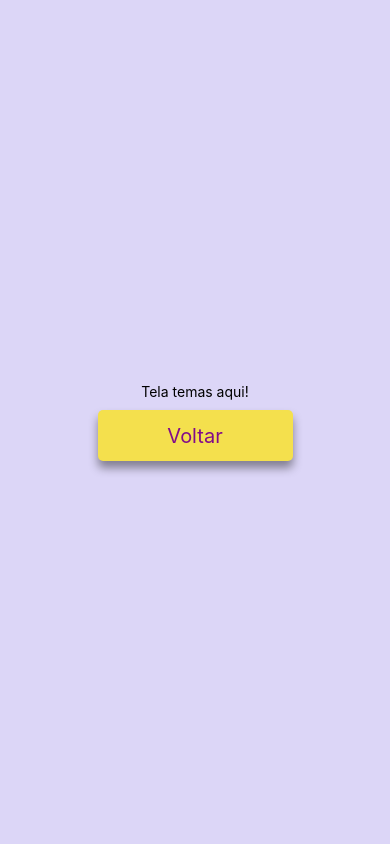
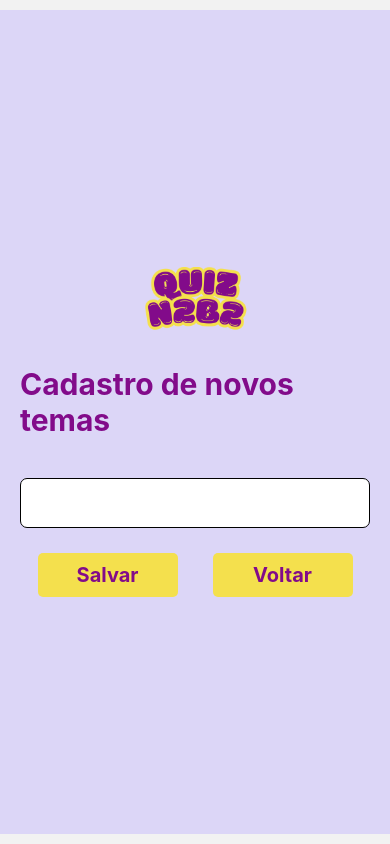
Before and after one commit to slluizaa/Quiz-n2b2, a React Native app in the folder quiz/: screen /temas in a window 390 px wide. Built offline with nearby package versions, Linux system fonts and the light colour scheme.

Commit message:
Telas
-criação das telas de cadastro de perguntas
-criação dos cadastros de temas

```diff
--- a/quiz/telas/Home/index.js
+++ b/quiz/telas/Home/index.js
@@ -57,6 +57,7 @@ const styles = StyleSheet.create({
   textoBotao:{
     color:'#820B8A',
     fontSize:20,
+    fontWeight: 'bold'
   },
   botaoCadastroPergunta:{
     backgroundColor: '#F4E04D',
--- a/quiz/telas/cadastro/index.js
+++ b/quiz/telas/cadastro/index.js
@@ -1,5 +1,5 @@
 import { StatusBar } from 'expo-status-bar';
-import { StyleSheet, Text, View, Image ,TouchableOpacity, TextInput} from 'react-native';
+import { StyleSheet, Text, View, Image ,TouchableOpacity, TextInput, ScrollView} from 'react-native';
 import DropDownPicker from 'react-native-dropdown-picker';
 import { useState, useEffect } from 'react';
 import logo from '../../assets/logo.png';
@@ -10,7 +10,11 @@ export default function Cadastro({navigation}) {
 
   const [tema, setTema] = useState("");
   const [pergunta, setPergunta] = useState("")
-  const [alternativa, setAlternativa] = useState("")
+  const [alternativa1, setAlternativa1] = useState("")
+  const [alternativa2, setAlternativa2] = useState("")
+  const [alternativa3, setAlternativa3] = useState("")
+  const [alternativa4, setAlternativa4] = useState("")
+
 
   //variaveis dropdown
   const [open, setOpen] = useState(false);
@@ -29,10 +33,10 @@ export default function Cadastro({navigation}) {
 
   return (
     <View style={styles.container}>
-      <Image source={logo} style={styles.logo}/>
-      <Text style={styles.titulo}>Cadastro de Perguntas</Text>
 
           <View style={styles.containerForm}>
+          <Text style={styles.titulo}>Cadastro de Perguntas</Text>
+          <Text style={styles.label}>Selecione o tema</Text>
           <DropDownPicker
           open={open}
           value={value}
@@ -45,27 +49,37 @@ export default function Cadastro({navigation}) {
             color:'#820B8A'
           }}
           />
+        <Text style={styles.label}>Pergunta:</Text>
         <TextInput
-          keyboardType="decimal-pad"
-          placeholder="Código"
+         onChangeText={(texto) => setPergunta(texto)}
+          value={pergunta}
           style={styles.campo}
         />
+        <Text style={styles.label}>1º alternativa:</Text>
         <TextInput
-          onChangeText={(text) => setNome(text)}
-          placeholder="Nome"
+          onChangeText={(text) => setAlternativa1(text)}
+          value={alternativa1}
           style={styles.campo}
         />
+        <Text style={styles.label}>2º alternativa:</Text>
         <TextInput
-          onChangeText={(text) => setEmail(text)}
-          placeholder="Email"
+          onChangeText={(text) => setAlternativa2(text)}
+          value={alternativa2}
           style={styles.campo}
         />
+        <Text style={styles.label}>3º alternativa:</Text>
         <TextInput
-          onChangeText={(text) => setEmail(text)}
-          placeholder="Email"
+          onChangeText={(text) => setAlternativa3(text)}
+          value={alternativa3}
           style={styles.campo}
         />
-
+        <Text style={styles.label}>4º alternativa:</Text>
+        <TextInput
+          onChangeText={(text) => setAlternativa4(text)}
+          value={alternativa4}
+          style={styles.campo}
+        />
+        <Text style={styles.label}>Selecione a alternativa correta</Text>
         <DropDownPicker
           open={openAcerto}
           value={valueAcerto}
@@ -78,7 +92,7 @@ export default function Cadastro({navigation}) {
             color:'#820B8A'
           }}
           containerStyle={{
-            marginTop: 15,
+            marginTop: 5
           }}
         />
 
@@ -87,8 +101,8 @@ export default function Cadastro({navigation}) {
           <Text style={styles.textoBotao}>Salvar</Text>
         </TouchableOpacity>
 
-        <TouchableOpacity style={styles.botao} >
-          <Text style={styles.textoBotao}>Apagar Tudo</Text>
+        <TouchableOpacity style={styles.botao} onPress={() => navigation.navigate('Home')} >
+          <Text style={styles.textoBotao}> Voltar </Text>
         </TouchableOpacity>
         </View>
       </View>
@@ -113,14 +127,25 @@ const styles = StyleSheet.create({
     width:'50%',
     height:'10%',
     marginVertical:20,
+    alignContent:'center'
   },
   containerForm: {
+    flex:1,
     width: '100%',
   },
   titulo: {
     fontSize: 30,
-    marginBottom: 30,
     color:'#820B8A',
+    fontWeight: 'bold',
+    alignSelf:'center',
+    marginBottom:10,
+    marginTop:40
+  },
+  label:{
+    marginTop:7,
+    fontSize:18,
+    color:'#820B8A',
+    fontWeight: 'bold'
   },
   campo: {
     width: '100%',
@@ -131,7 +156,7 @@ const styles = StyleSheet.create({
     borderWidth: 1,
     borderRadius: 7,
     padding: 10,
-    marginTop: 10,
+    marginBottom:10
   },
   botao: {
     backgroundColor: '#F4E04D',
@@ -148,34 +173,18 @@ const styles = StyleSheet.create({
     justifyContent:'space-around',
     borderRadius: 10,
     marginTop: 10,
+    marginBottom:20
   },
   textoBotao: {
     color: '#820B8A',
     fontSize: 20,
+    fontWeight: 'bold'
   },
   listausuarios: {
     width: '100%',
     marginTop: 20,
   },
-  usuario: {
-    marginBottom: 10,
-    padding: 10,
-    backgroundColor: '#f0f0f0',
-    borderRadius: 5,
-  },
-  listaNome: {
-    fontSize: 18,
-    fontWeight: 'bold',
-  },
-  listaTelefone: {
-    fontSize: 16,
-  },
-  dadosBotoesAcao: {
-    flexDirection: 'row',
-    justifyContent: 'space-between',
-    marginTop: 10,
-  },
-  dropdown:{
+    dropdown:{
     backgroundColor: "black"
   }
 });
--- a/quiz/telas/cadastro/temas.js
+++ b/quiz/telas/cadastro/temas.js
@@ -1,17 +1,37 @@
 import { StatusBar } from 'expo-status-bar';
-import { StyleSheet, Text, View, Image ,TouchableOpacity} from 'react-native';
-
+import { StyleSheet, Text, View, Image ,TouchableOpacity, TextInput} from 'react-native';
+import { useState, useEffect } from 'react';
 import logo from '../../assets/logo.png';
 
 
-export default function Temas({navigation}) {
+
+export default function Cadastro({navigation}) {
+
+  const [tema, setTema] = useState("");
+
+
   return (
     <View style={styles.container}>
+      <Image source={logo} style={styles.logo}/>
 
-        <Text>Tela temas aqui!</Text>
-        <TouchableOpacity style={styles.botaoCadastroPergunta} onPress={() => navigation.navigate('Home')}>
-        <Text style={styles.textoBotao}>Voltar</Text>
-      </TouchableOpacity>
+        <View style={styles.containerForm}>
+        <Text style={styles.titulo}>Cadastro de novos temas</Text>
+        <TextInput
+          onChangeText={(text) => setTema(text)}
+          value={tema}
+          style={styles.campo}
+        />
+        <View style={styles.areaBotao}>
+        <TouchableOpacity style={styles.botao} >
+          <Text style={styles.textoBotao}>Salvar</Text>
+        </TouchableOpacity>
+
+        <TouchableOpacity style={styles.botao} onPress={()=> navigation.navigate('Home')}>
+          <Text style={styles.textoBotao}>Voltar</Text>
+        </TouchableOpacity>
+        </View>
+      </View>
+
 
 
       <StatusBar style="auto" />
@@ -24,52 +44,58 @@ const styles = StyleSheet.create({
     flex: 1,
     backgroundColor: '#DCD6F7',
     alignItems: 'center',
-    justifyContent: 'center',
-    marginHorizontal:0,
+    justifyContent:'center',
+    padding: 20,
+    marginVertical: 10,
   },
   logo:{
-    width:'100%',
-    height:'50%',
+    width:'50%',
+    height:'10%',
     marginVertical:20,
   },
-  botao:{
+  containerForm: {
+    width: '100%',
+  },
+  titulo: {
+    fontSize: 30,
+    marginBottom: 30,
+    color:'#820B8A',
+    fontWeight:'bold',
+    alignSelf:'center'
+  },
+  campo: {
+    width: '100%',
+    height: 50,
+    fontSize: 20,
+    backgroundColor:'#fff',
+    borderColor: '#000',
+    borderWidth: 1,
+    borderRadius: 7,
+    padding: 10,
+    marginTop: 10,
+  },
+  botao: {
     backgroundColor: '#F4E04D',
-    width:'30%',
-    height:'6%',
-    justifyContent:'center',
-    alignItems:'center',
-    borderRadius:5,
-    marginTop:10,
-
-    shadowColor: "#000",
-    shadowOffset: {
-      width: 0,
-      height: 7,
-    },
-    shadowOpacity: 0.41,
-    shadowRadius: 9.11,
-    elevation: 14,
+    padding: 10,
+    justifyContent: 'center',
+    alignItems: 'center',
+    borderRadius: 5,
+    marginTop: 15,
+    width:'40%'
   },
-  textoBotao:{
-    color:'#820B8A',
-    fontSize:20,
+  areaBotao: {
+    flexDirection: 'row',
+    alignItems: 'center',
+    justifyContent:'space-around',
+    borderRadius: 10,
+    marginTop: 10,
   },
-  botaoCadastroPergunta:{
-    backgroundColor: '#F4E04D',
-    width:'50%',
-    height:'6%',
-    justifyContent:'center',
-    alignItems:'center',
-    borderRadius:5,
-    marginTop:10,
-
-    shadowColor: "#000",
-    shadowOffset: {
-      width: 0,
-      height: 7,
-    },
-    shadowOpacity: 0.41,
-    shadowRadius: 9.11,
-    elevation: 14,
+  textoBotao: {
+    color: '#820B8A',
+    fontSize: 20,
+    fontWeight:'bold'
+  },
+  dropdown:{
+    backgroundColor: "black"
   }
 });
```
